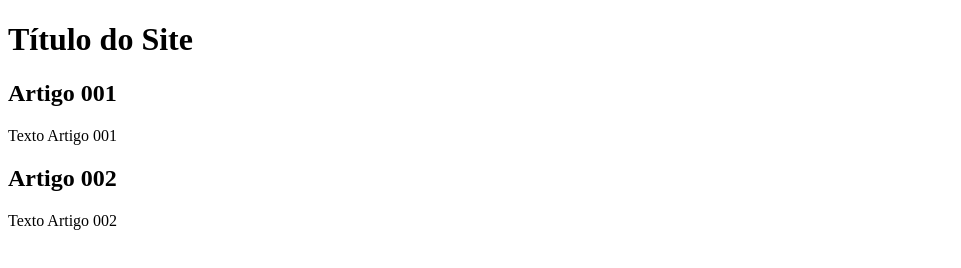
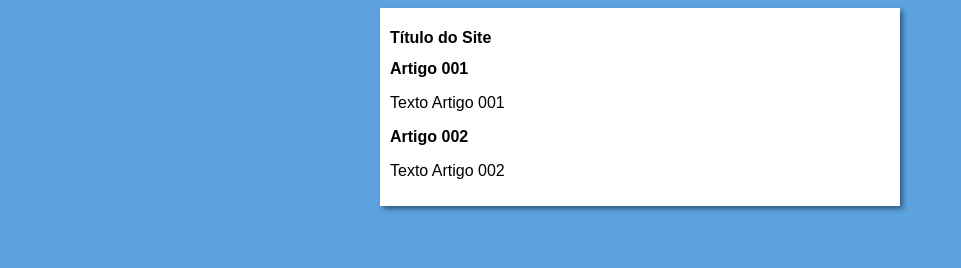
Before and after one commit to arthursilva-dev17/projeto-site, a plain HTML site: page index.html in a window 1280 px wide. Shown: the whole page, without its empty margins (0-961 px from the left). Drawn offline with Linux system fonts and the light colour scheme.

Commit message:
iniciei o design

```diff
--- /dev/null
+++ b/estilos/style.css
@@ -0,0 +1,16 @@
+* {
+    font-family: Arial, Helvetica, sans-serif;
+    font-size: 16px;
+}
+
+body {
+    background-color: rgb(92, 162, 223);
+}
+
+main {
+    background-color: white;
+    width: 500px;
+    margin: auto;
+    padding: 10px;
+    box-shadow: 3px 3px 5px rgba(0, 0, 0, 0.437);
+}
--- a/index.html
+++ b/index.html
@@ -5,6 +5,8 @@
     <meta charset="UTF-8">
     <meta name="viewport" content="width=device-width, initial-scale=1.0">
     <title>Título do Site</title>
+    <link rel="stylesheet" href="estilos/style.css">
+
 </head>
 
 <body>
```
